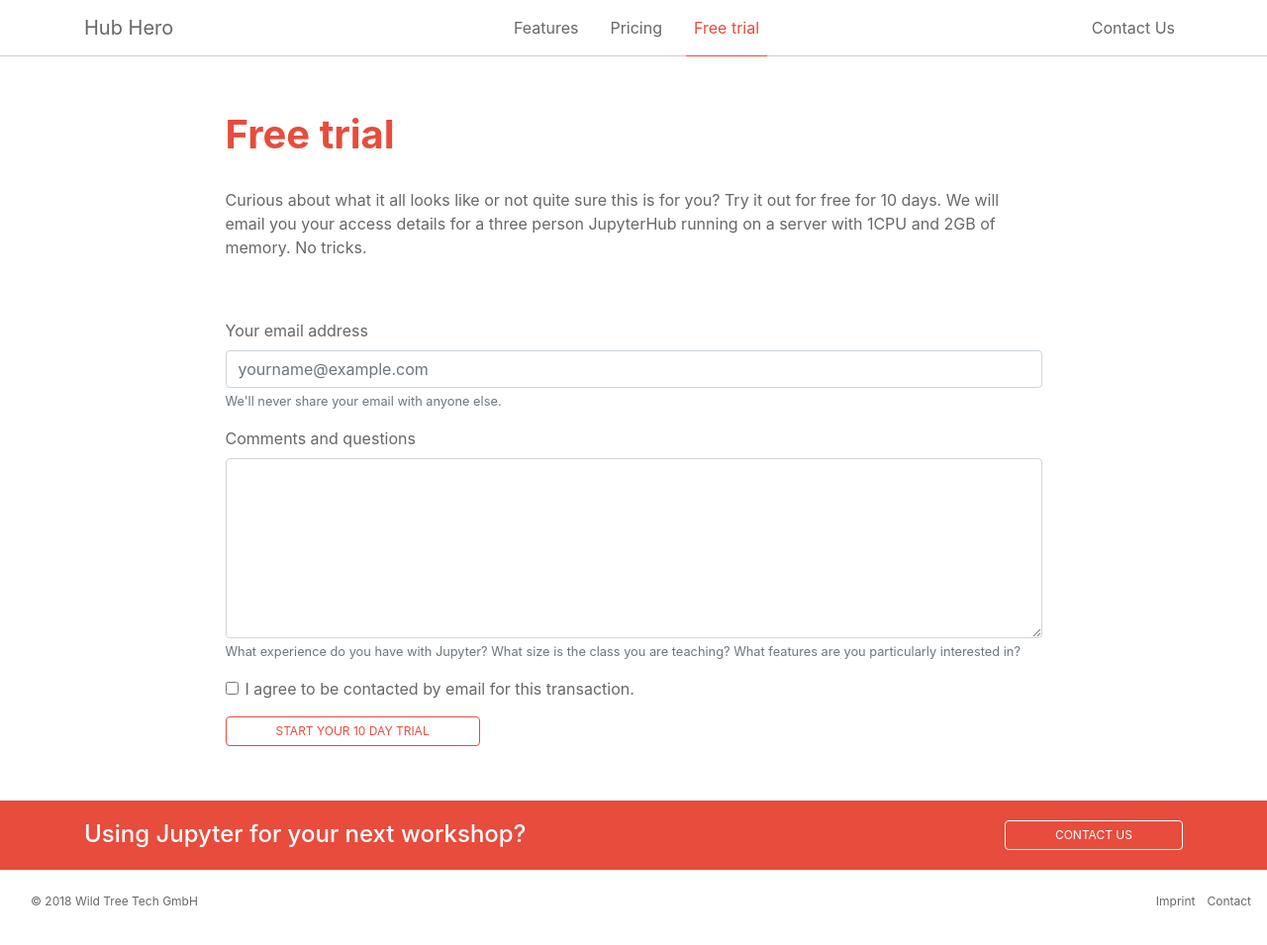
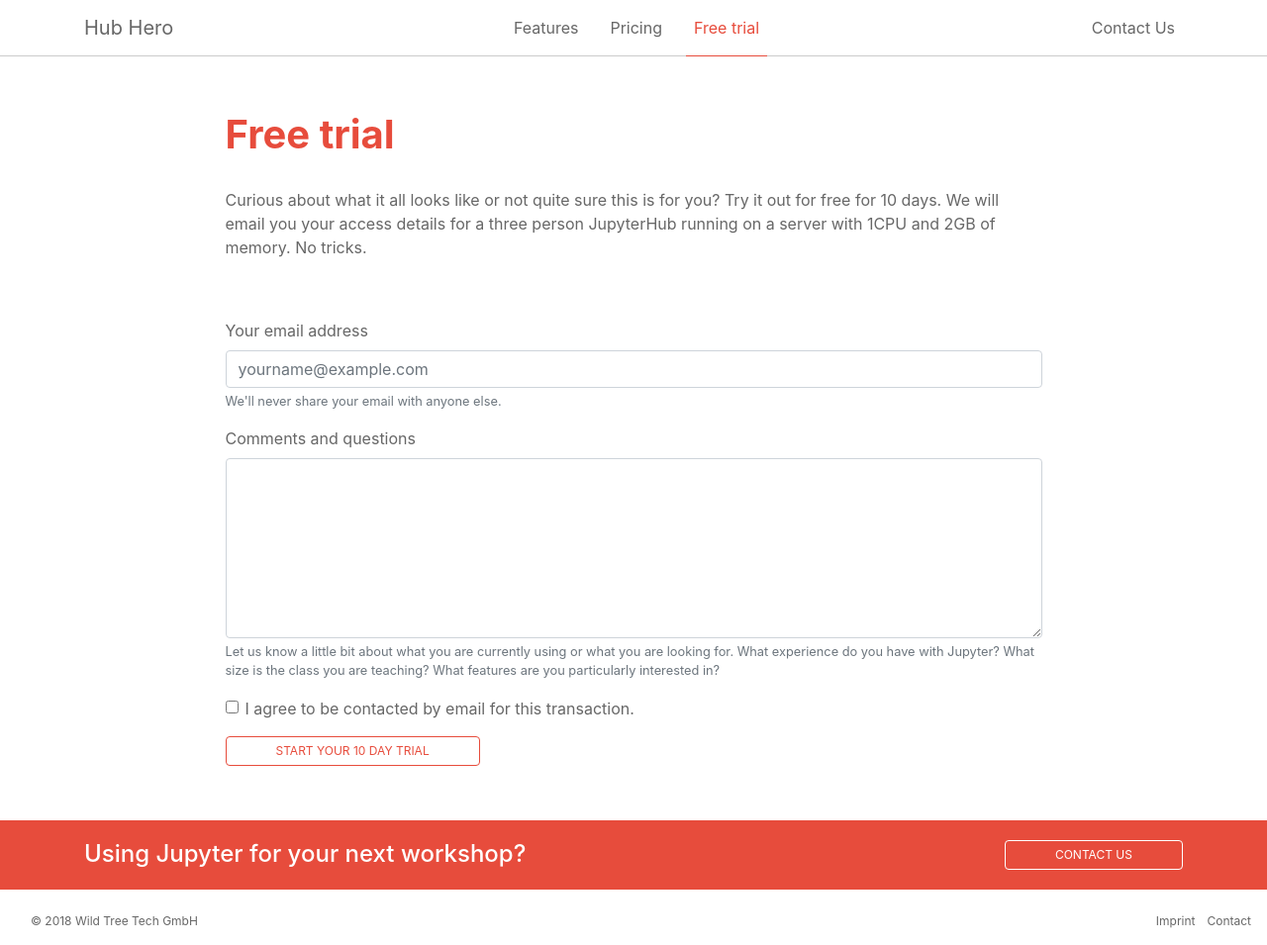
Before and after one commit to betatim/hub-maker, a Jekyll site: the page built from trial/index.html, in a window 1280 px wide. Shown: the whole page at 99% size. Built offline with Jekyll 4.4.1, drawn with Linux system fonts in a browser that asks for light colours; nearby versions of some CDN libraries.

Commit message:
Extend description

```diff
--- a/trial/index.html
+++ b/trial/index.html
@@ -22,7 +22,7 @@ title: Features
           <div class="form-group">
             <label for="comments">Comments and questions</label>
             <textarea class="form-control" name="comments" id="comments" rows="7" aria-describedby="commentHelp" required></textarea>
-            <small id="commentsHelp" class="form-text text-muted">What experience do you have with Jupyter? What size is the class you are teaching? What features are you particularly interested in?</small>
+            <small id="commentsHelp" class="form-text text-muted">Let us know a little bit about what you are currently using or what you are looking for. What experience do you have with Jupyter? What size is the class you are teaching? What features are you particularly interested in?</small>
           </div>
           <div class="form-group">
             <div class="form-check">
```
